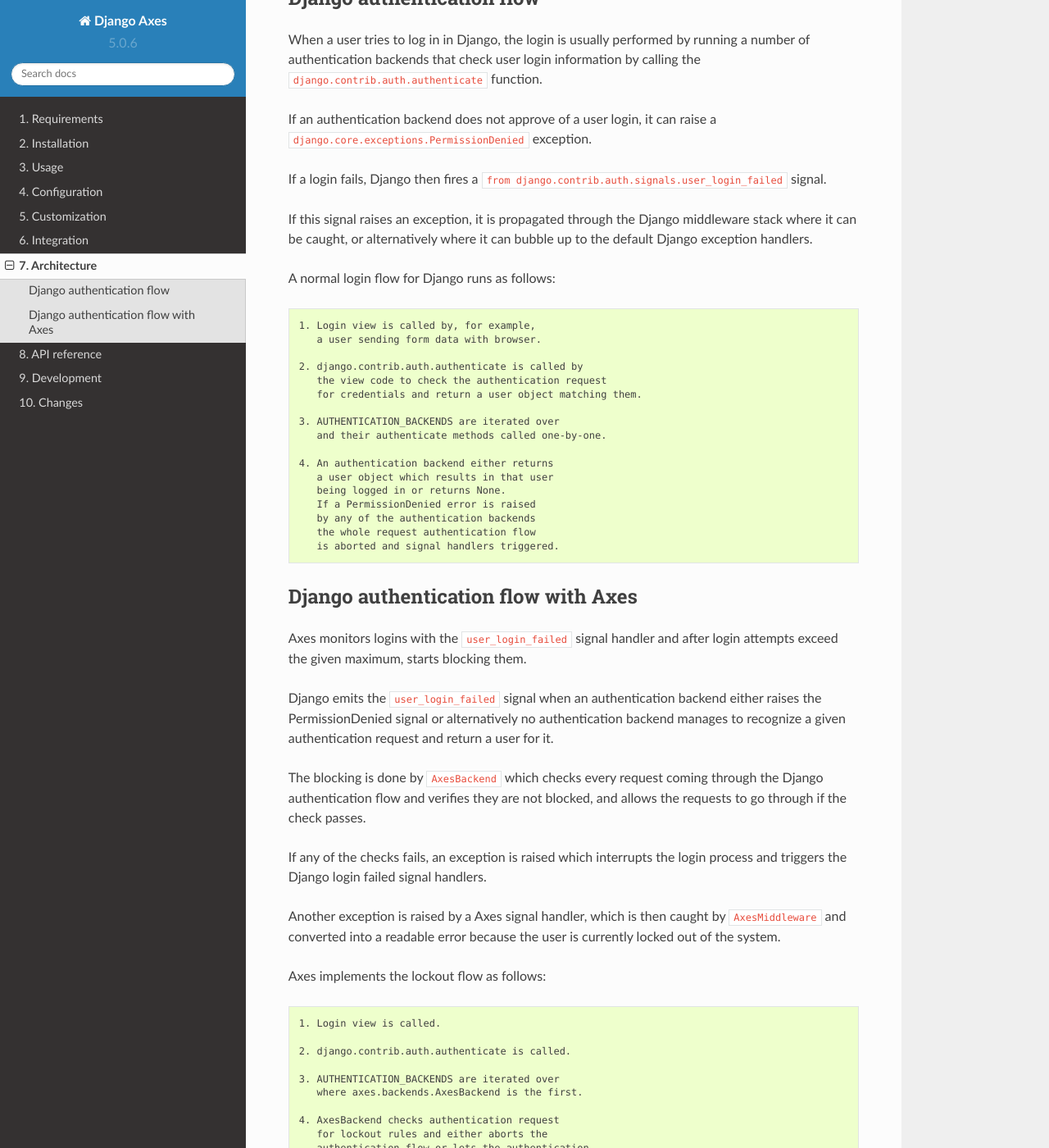
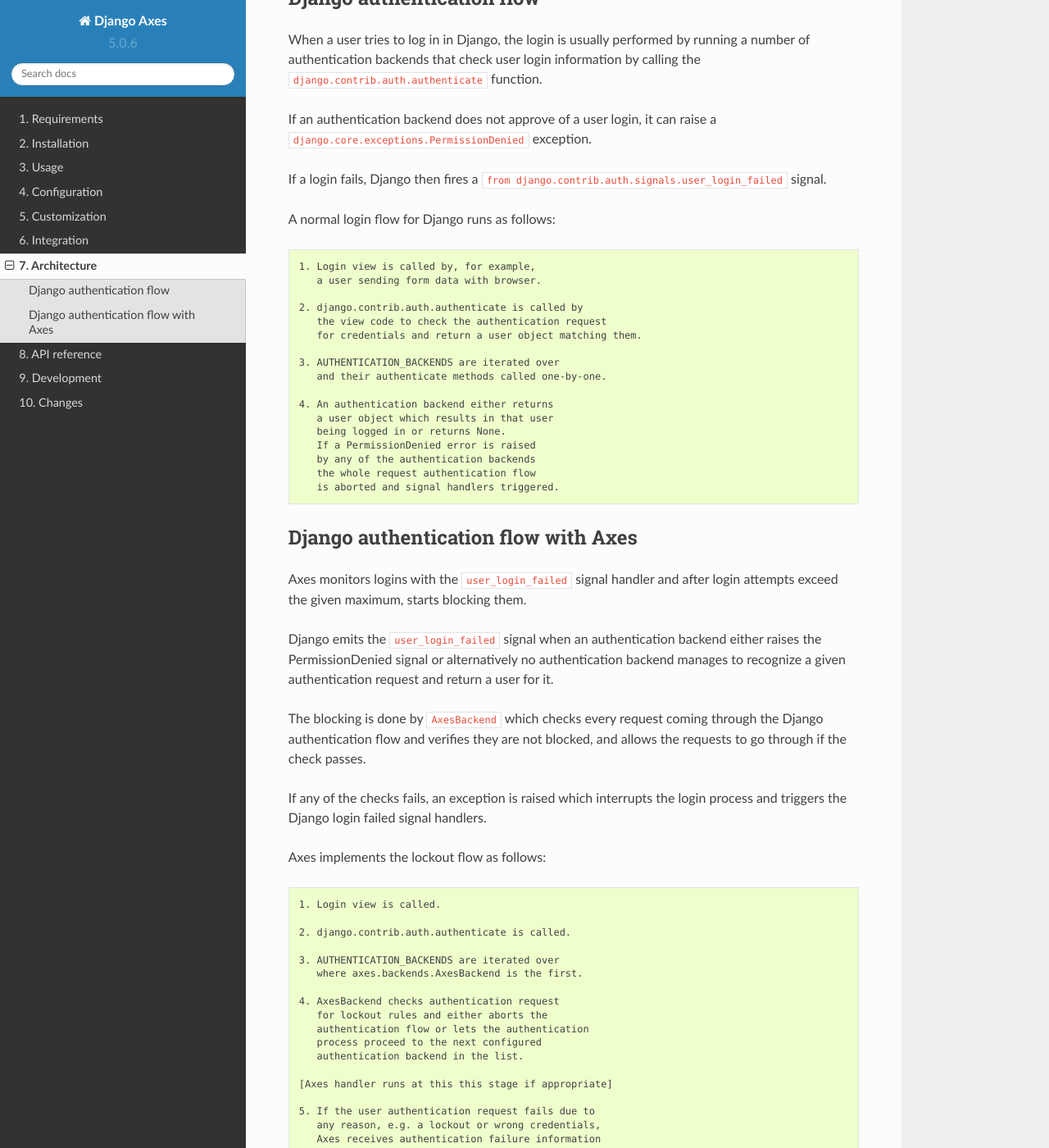
Before and after one commit to jazzband/django-axes, a Sphinx documentation site: the page built from docs/7_architecture.rst, in a window 1280 px wide and 1400 px high, scrolled down 491 px. Shown: the whole window at 82% size. Built offline with Sphinx 7.4.7 and the Read the Docs theme 2.0.0, drawn with Linux system fonts in a browser that asks for light colours; some of the changed text lies outside the part shown.

Commit message:
Update architecture docs for exception handling
Version 5.0.5 migrated from exceptions to request flagging
which alters the internal behaviour slightly.

```diff
--- a/docs/7_architecture.rst
+++ b/docs/7_architecture.rst
@@ -33,10 +33,6 @@
 
 If a login fails, Django then fires a
 ``from django.contrib.auth.signals.user_login_failed`` signal.
-
-If this signal raises an exception, it is propagated through the
-Django middleware stack where it can be caught, or alternatively
-where it can bubble up to the default Django exception handlers.
 
 A normal login flow for Django runs as follows:
 
@@ -78,10 +74,6 @@
 If any of the checks fails, an exception is raised which interrupts
 the login process and triggers the Django login failed signal handlers.
 
-Another exception is raised by a Axes signal handler, which is
-then caught by ``AxesMiddleware`` and converted into a readable
-error because the user is currently locked out of the system.
-
 Axes implements the lockout flow as follows:
 
 .. code-block:: text
@@ -113,12 +105,11 @@
 
     7. Axes logs the failure and increments the failure
        counters which keep track of failure statistics.
+       Axes then updates the request object with a logout
+       status flag that can be processed by
+       view or middleware code as needed.
 
-    8. AxesSignalPermissionDenied exception is raised
-       if appropriate and it bubbles up the middleware stack.
-       The exception aborts the Django authentication flow.
-
-    9. AxesMiddleware processes the exception
+    8. AxesMiddleware processes the lockout request and response
        and returns a readable lockout message to the user.
 
 This plugin assumes that the login views either call
```
Also changed, not shown: 2 other files.
